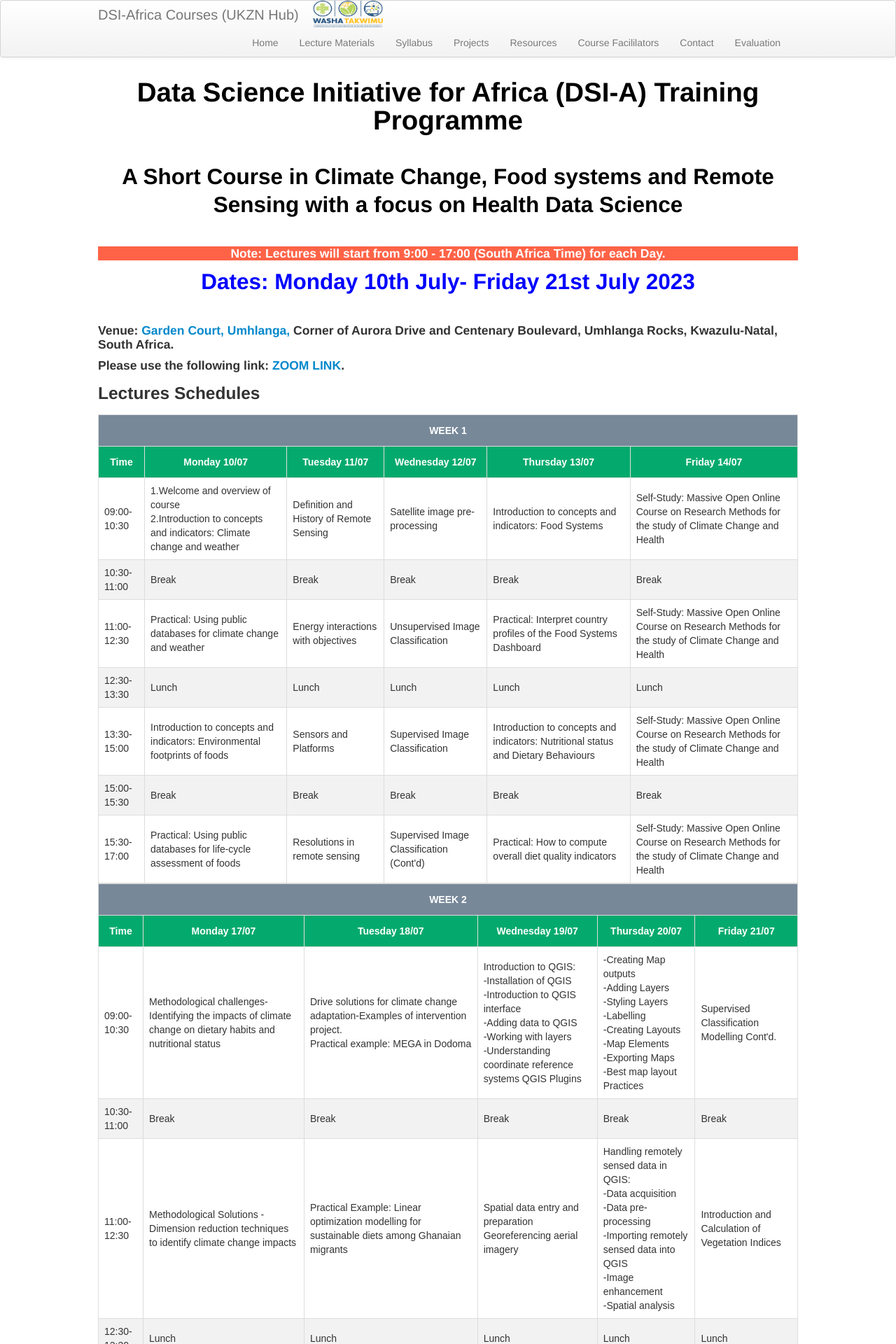
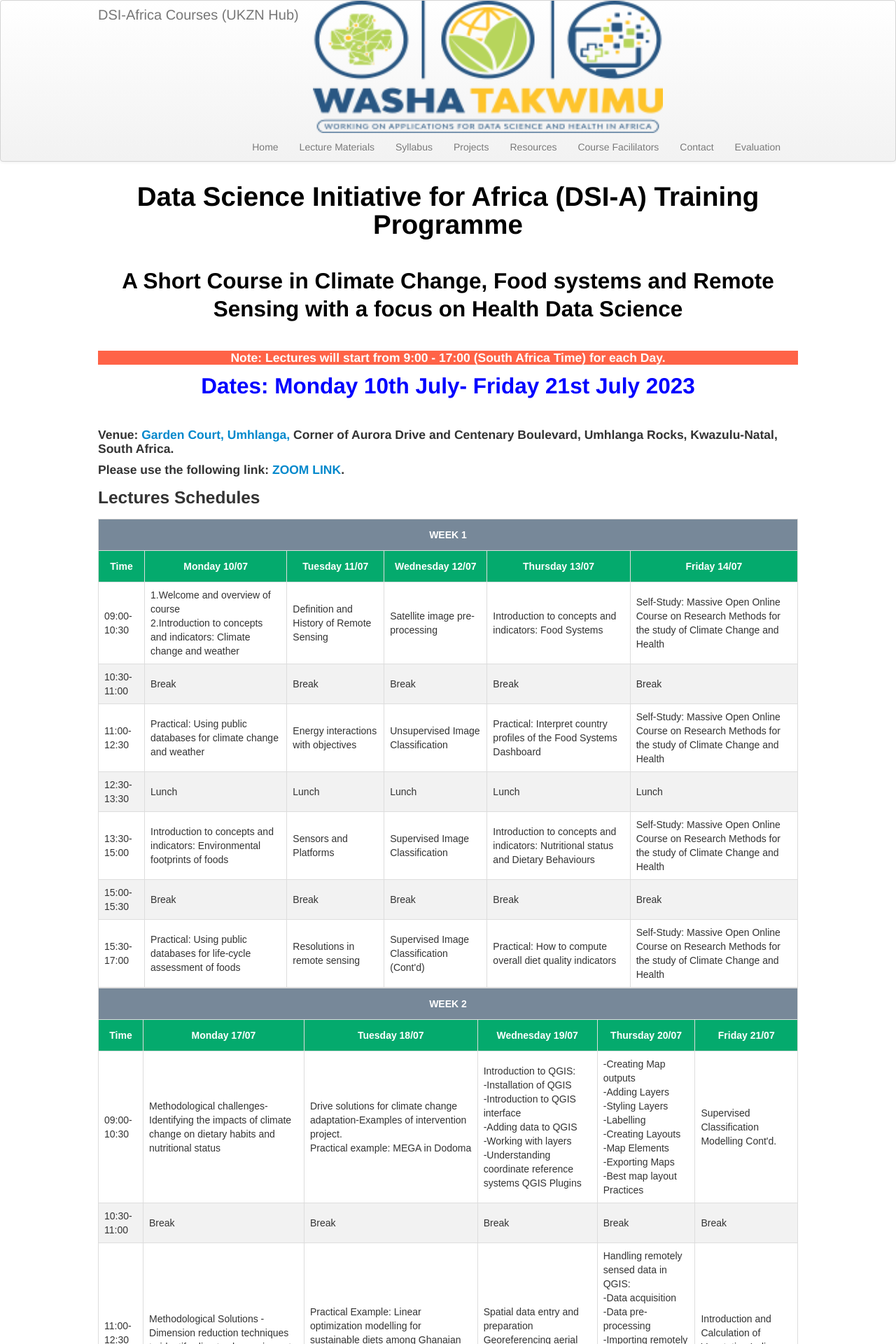
Before and after one commit to ccfscourseukzn/ccfscourseukzn.github.io, a Jekyll site: the page built from index.md, in a window 1280 px wide. Shown: the top 1920 px of the page at 70% size. Built offline with Jekyll 4.4.1, drawn with Linux system fonts in a browser that asks for light colours.

Commit message:
Update default.html

```diff
--- a/_includes/themes/twitter/default.html
+++ b/_includes/themes/twitter/default.html
@@ -32,7 +32,7 @@
       <div class="navbar-inner">
         <div class="container-narrow">
           <a class="brand" href="{{ HOME_PATH }}">{{ site.title }}</a>
-          <img src="https://ccfscourseukzn.github.io/figures/logoA.png" height="100px" width="100px" alt="DSI_Alogo"/>
+          <img src="https://ccfscourseukzn.github.io/figures/logoA.png" height="100px" width="500px" alt="DSI_Alogo"/>
 
           <ul class="nav">
               <li><a href="{{ BASE_PATH }}/index.html">Home</a></li>
```
